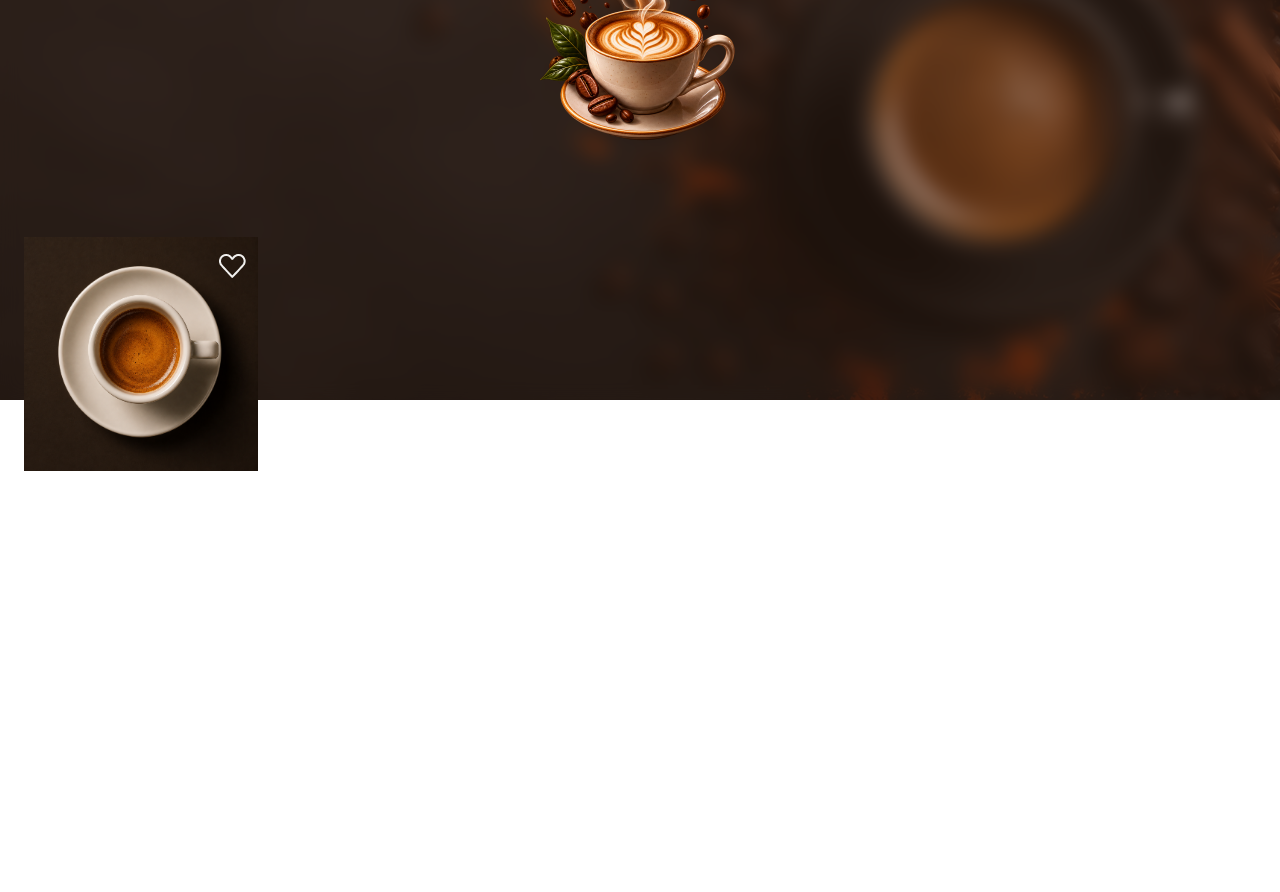
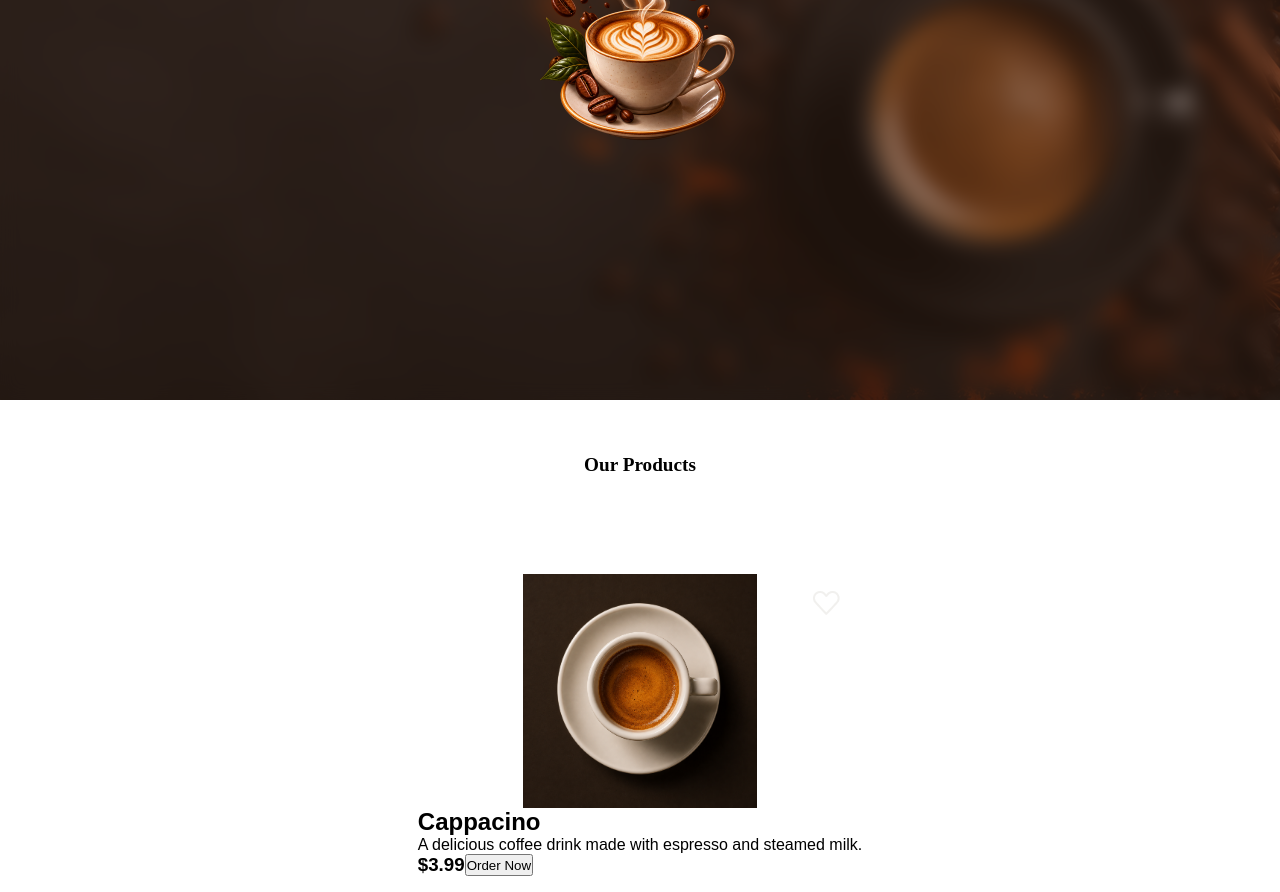
Before and after one commit to amishasikka/CODEALPHA_MOCHA-HOUSE, a React (Vite) app: page /products in a window 1280 px wide. Shown: the part 400-1292 px from the top of the page. Before the commit the page ends 887 px from the top, so only its background shows below. Built offline with nearby package versions, Linux system fonts and the light colour scheme.

Commit message:
minor additions

```diff
--- a/src/App.css
+++ b/src/App.css
@@ -38,10 +38,10 @@ body {
     display: flex;
   }
 
-  .navbar{
+  /* .navbar{
     position: sticky;
     top:0;
-  }
+  } */
   .nav {
     width: 100%;
     align-items: center;
@@ -184,21 +184,32 @@ body {
   /* Product Section Starts */
 
   .product-section{
-    margin-top: 35%;
+    margin-top: 61%;
   }
   .product-container,
   .products,
   .product-card,
   .product-image,
   .product-info,
-  .product-name,
-  .product-price{
+  .product-title,
+  .product-price-order{
     display: flex;
+  }
+
+  .product-container,
+  .product-image{
+    justify-content: center;
+  }
+
+  .product-card,
+  .product-info,
+  .product-title{
+    flex-direction: column;
   }
 
   .product-heading{
     font-family: Playfair Display, serif;
-    font-size: 1rem;
+    font-size: 1.2rem;
     font-weight: 600;
     letter-spacing: 4%;
     margin-bottom: 8%;
--- a/src/index.css
+++ b/src/index.css
@@ -51,6 +51,11 @@
     margin-top: 35%;
   }
 
+  .product-container{
+    justify-content: space-between;
+    /* gap: 1rem; */
+  }
+
   .product-heading{
     font-size: 2rem;
     margin-bottom: 8%;
--- a/src/pages/Product.jsx
+++ b/src/pages/Product.jsx
@@ -11,8 +11,14 @@ export default function Product(){
                                 <img src="/src/assets/products/p1.png" className="product-img" alt="Product 1" />
                             </div>
                             <div className="product-info">
-                                <div className="product-name"></div>
-                                <div className="product-price"></div>
+                                <div className="product-title">
+                                    <h2 className="product-name">Cappacino</h2>
+                                    <p className="product-description">A delicious coffee drink made with espresso and steamed milk.</p>
+                                </div>
+                                <div className="product-price-order">
+                                    <h3 className="product-price">$3.99</h3>
+                                    <button className="order-button">Order Now</button>
+                                </div>
                             </div>
                         </div>
                     </div>
```
